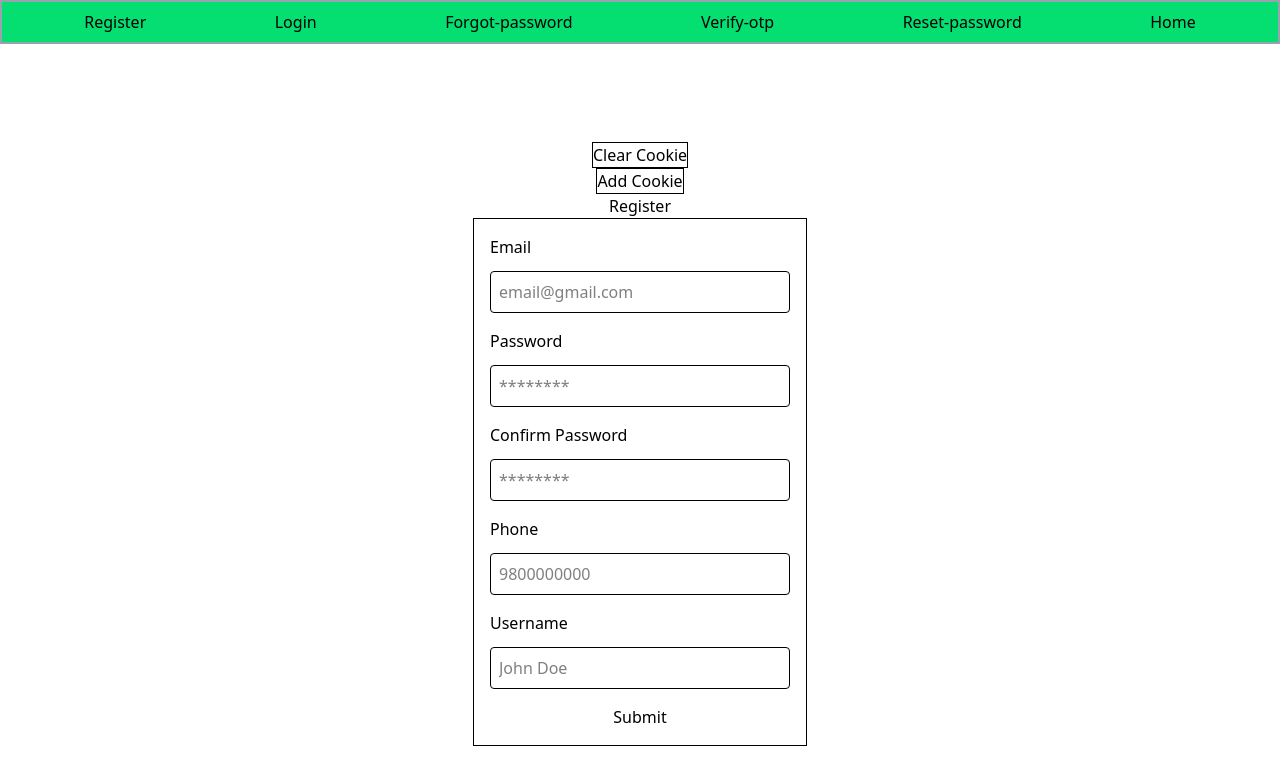
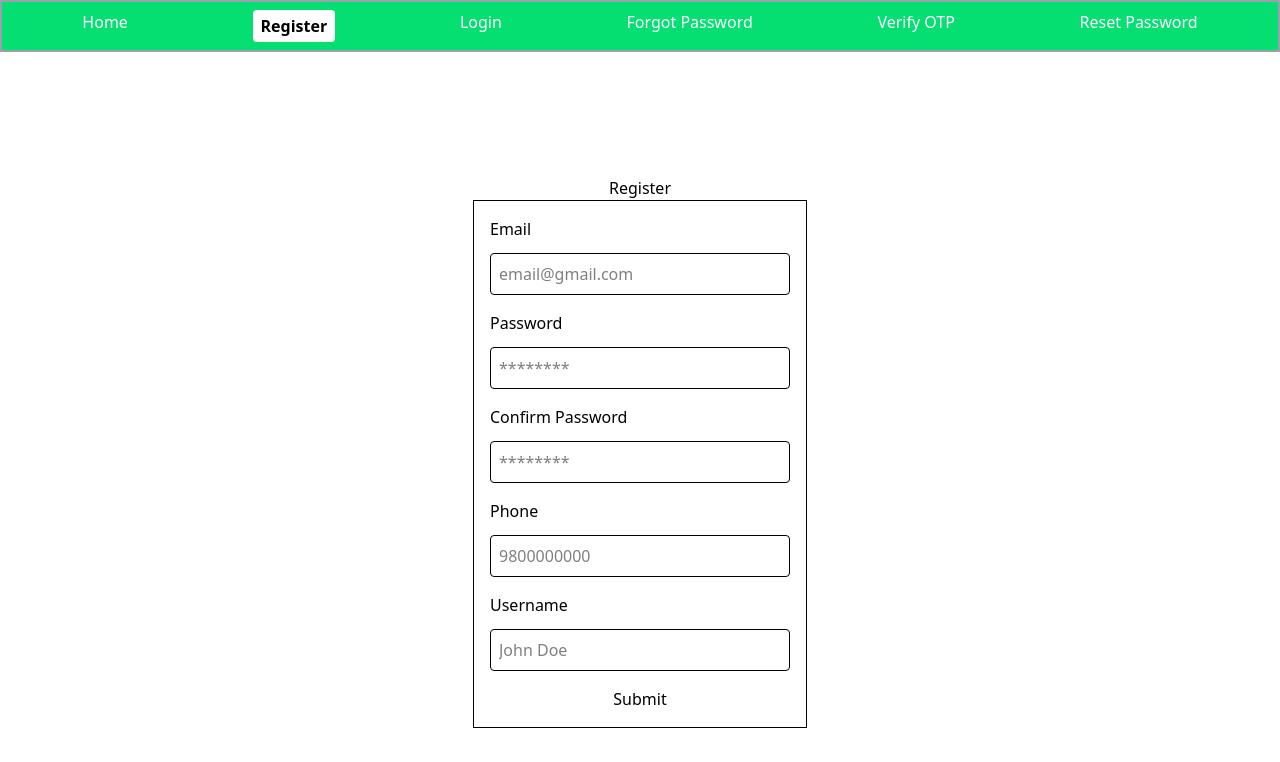
Before and after one commit to Prabesh001/Ecommerce-First, a React (Vite) app: page /register in a window 1280 px wide. Shown: the top 762 px of the page. Built offline with nearby package versions, Linux system fonts and the light colour scheme.

Commit message:
feat: enhance Navbar with dynamic links and improve Login and Register components with handlePostOperation for API calls

```diff
--- a/src/App.jsx
+++ b/src/App.jsx
@@ -10,6 +10,7 @@ import ResetPassword from "./pages/ResetPassword";
 import Navbar from "./components/Navbar";
 
 function App() {
+
   return (
     <BrowserRouter>
       <Navbar />
--- a/src/components/Navbar.jsx
+++ b/src/components/Navbar.jsx
@@ -1,14 +1,50 @@
-import { Link } from "react-router-dom";
+import { Link, useLocation } from "react-router-dom";
 
 const Navbar = () => {
+  const location = useLocation();
+
+  const navbarFields = [
+    {
+      name: "Home",
+      pathname: "/",
+    },
+    {
+      name: "Register",
+      pathname: "/register",
+    },
+    {
+      name: "Login",
+      pathname: "/login",
+    },
+    {
+      name: "Forgot Password",
+      pathname: "/forgot-password",
+    },
+    {
+      name: "Verify OTP",
+      pathname: "/verify-otp",
+    },
+    {
+      name: "Reset Password",
+      pathname: "/reset-password",
+    },
+  ];
+
   return (
     <nav className="flex gap-3 md:justify-center justify-between lg:justify-around border-2 border-gray-400 px-6 py-2 flex-wrap bg-red-500 md:bg-green-400">
-      <Link to={"/register"}>Register</Link>
-      <Link to={"/login"}>Login</Link>
-      <Link to={"/forgot-password"}>Forgot-password</Link>
-      <Link to={"/verify-otp"}>Verify-otp</Link>
-      <Link to={"/reset-password"}>Reset-password</Link>
-      <Link to={"/"}>Home</Link>
+      {navbarFields.map(({ name, pathname }) => (
+        <Link
+          key={name}
+          to={pathname}
+          className={`${
+            location.pathname === pathname
+              ? "font-bold bg-white text-black px-2 py-1 rounded"
+              : "text-white"
+          }`}
+        >
+          {name}
+        </Link>
+      ))}
     </nav>
   );
 };
--- a/src/config/handlePostOperation.js
+++ b/src/config/handlePostOperation.js
@@ -3,7 +3,9 @@ import { BASE_URL } from "./constants";
 
 export const handlePostOperation = async (url, data) => {
   try {
-    const result = await axios.post(`${BASE_URL}${url}`, data);
+    const result = await axios.post(`${BASE_URL}${url}`, data, {
+      withCredentials: true,
+    });
     return result;
   } catch (error) {
     return error;
--- a/src/pages/Login.jsx
+++ b/src/pages/Login.jsx
@@ -1,8 +1,15 @@
-import { useState } from "react";
+import { useEffect, useState } from "react";
 import TextField from "../components/TextField";
 import { loginField } from "../config/loginField";
+import { handlePostOperation } from "../config/handlePostOperation";
+import { Link, useLocation, useNavigate } from "react-router-dom";
 
 const Login = () => {
+
+
+
+
+  const navigate = useNavigate();
   const initialValue = {
     email: "",
     password: "",
@@ -10,12 +17,24 @@ const Login = () => {
 
   const [formData, setFormData] = useState(initialValue);
 
-  const handleSubmit = (e) => {
+  const handleSubmit = async (e) => {
     e.preventDefault();
 
-    console.table(formData);
+    const response = await handlePostOperation("/auth/login", formData);
 
-    setFormData(initialValue);
+    console.log(response);
+
+    if (response.status === 200) {
+      alert(response.data.message || "Login Successful!");
+      setFormData(initialValue);
+      localStorage.setItem("authToken", response.data.token);
+
+      setTimeout(() => {
+        navigate("/");
+      }, 1500);
+    } else {
+      alert(response.response.data || "Login Failed!");
+    }
   };
 
   const handleChange = (e) => {
@@ -45,6 +64,10 @@ const Login = () => {
               />
             ))}
 
+            <Link to="/forgot-password" className="text-blue-500">
+              Forgot Password?
+            </Link>
+
             {/* Submit button */}
             <button type="submit">Submit</button>
           </form>
--- a/src/pages/Register.jsx
+++ b/src/pages/Register.jsx
@@ -1,23 +1,40 @@
-import { useEffect, useState } from "react";
+import { useState } from "react";
 import TextField from "../components/TextField";
 import registerField from "../config/registerField";
-import axios from "axios";
-import Cookies from "js-cookie";
 import { handlePostOperation } from "../config/handlePostOperation";
-import { BASE_URL, registerInitialValue } from "../config/constants";
+import {  registerInitialValue } from "../config/constants";
 
 const Register = () => {
   const [formData, setFormData] = useState(registerInitialValue);
+  // const [name, setName] = useState(
+  //   JSON.parse(localStorage.getItem("name")) || ""
+  // );
 
-  const handdleSaveCookie = () => {
-    Cookies.set("name", "Prabesh");
-  };
+  // // localStorage.setItem("name", "Prabesh") //setting value
+  // // localStorage.getItem("name") //getting value
+  // // localStorage.removeItem("name") //removing value
+  // // localStorage.clear() //clearing all values
 
-  const handleClearCookie = () => {
-    Cookies.remove("name");
-  };
+  // useEffect(() => {
+  //   // setName(JSON.parse(localStorage.getItem("name")) || "");
+  //   localStorage.setItem("authToken", "1234567890abcdefg");
+  //   localStorage.setItem("email", "pr@gmail.com");
+  // }, []);
 
-  const name = Cookies.get("name");
+  // const handdleSaveCookie = () => {
+  //   // Cookies.set("name", "Prabesh");
+  //   setName(localStorage.setItem("name", JSON.stringify({ name: "Prabesh" })));
+  // };
+
+  // const handleClearCookie = () => {
+  //   // Cookies.remove("name");
+  //   localStorage.removeItem("name");
+  //   setName("");
+  // };
+
+  // const clearAll = () => {
+  //   localStorage.clear();
+  // };
 
   const handleSubmit = async (e) => {
     e.preventDefault();
@@ -42,13 +59,6 @@ const Register = () => {
 
   return (
     <div className="flex items-center justify-center flex-col h-screen">
-      {name}
-      <button onClick={handleClearCookie} className="border">
-        Clear Cookie
-      </button>
-      <button onClick={handdleSaveCookie} className="border">
-        Add Cookie
-      </button>
       <div>Register</div>
 
       <form onSubmit={handleSubmit} className="flex flex-col gap-4 border p-4">
```
